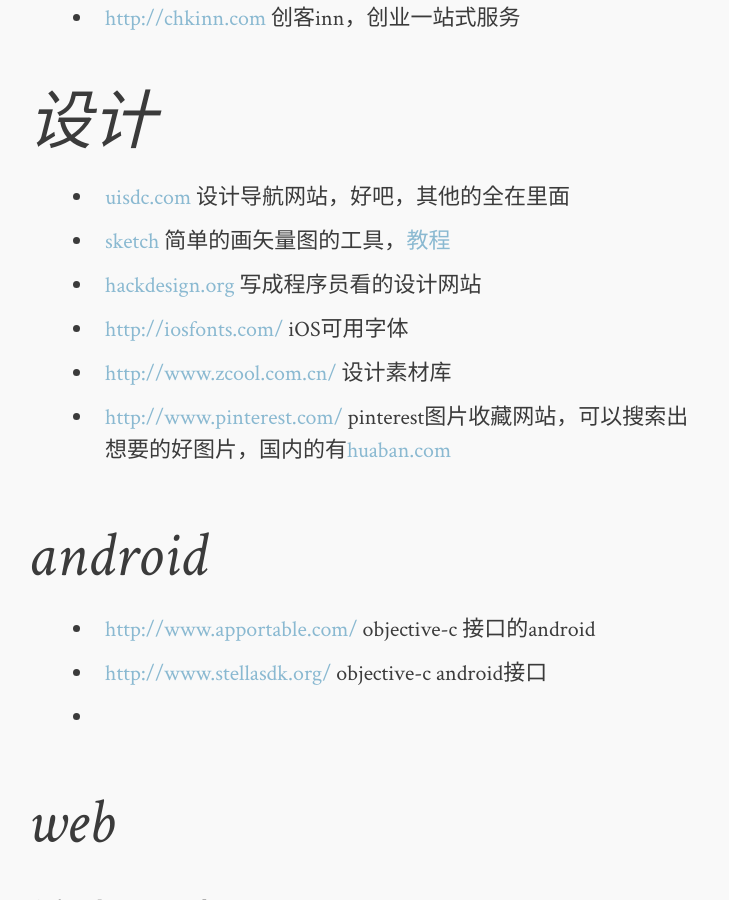
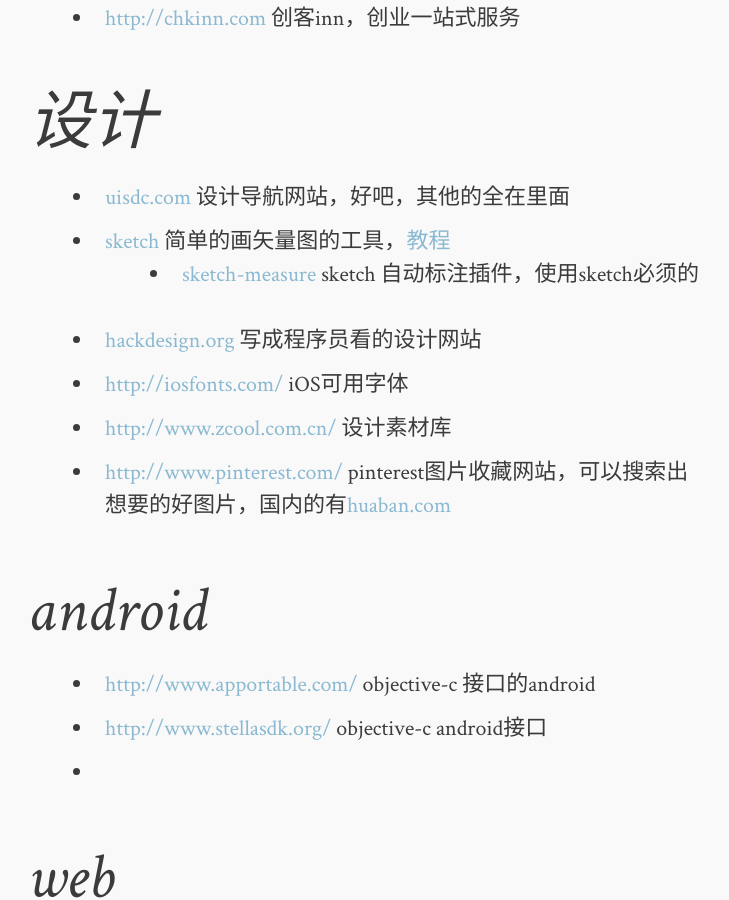
Before and after one commit to landfound/todaylover.github.io, a Jekyll site: the page built from _posts/2014-12-19-developer-tools.md, in a window 1280 px wide and 900 px high, scrolled down 5479 px. Shown: the whole window, without its empty margins (272-1001 px from the left). Built offline with Jekyll 4.4.1, drawn with Linux system fonts in a browser that asks for light colours; Markdown is read by kramdown in place of the engine named in the settings; comment, search, counter and statistics services are not loaded.

Commit message:
sketch measure

```diff
--- a/_posts/2014-12-19-developer-tools.md
+++ b/_posts/2014-12-19-developer-tools.md
@@ -101,6 +101,7 @@ category: articles
 
 * [uisdc.com](http://hao.uisdc.com/) 设计导航网站，好吧，其他的全在里面
 * [sketch](http://bohemiancoding.com/sketch/) 简单的画矢量图的工具，[教程](https://designcode.io/sketch)
+	* [sketch-measure](https://github.com/utom/sketch-measure) sketch 自动标注插件，使用sketch必须的
 * [hackdesign.org](https://hackdesign.org/) 写成程序员看的设计网站
 * [http://iosfonts.com/](http://iosfonts.com/) iOS可用字体
 * [http://www.zcool.com.cn/](http://www.zcool.com.cn/) 设计素材库
```
